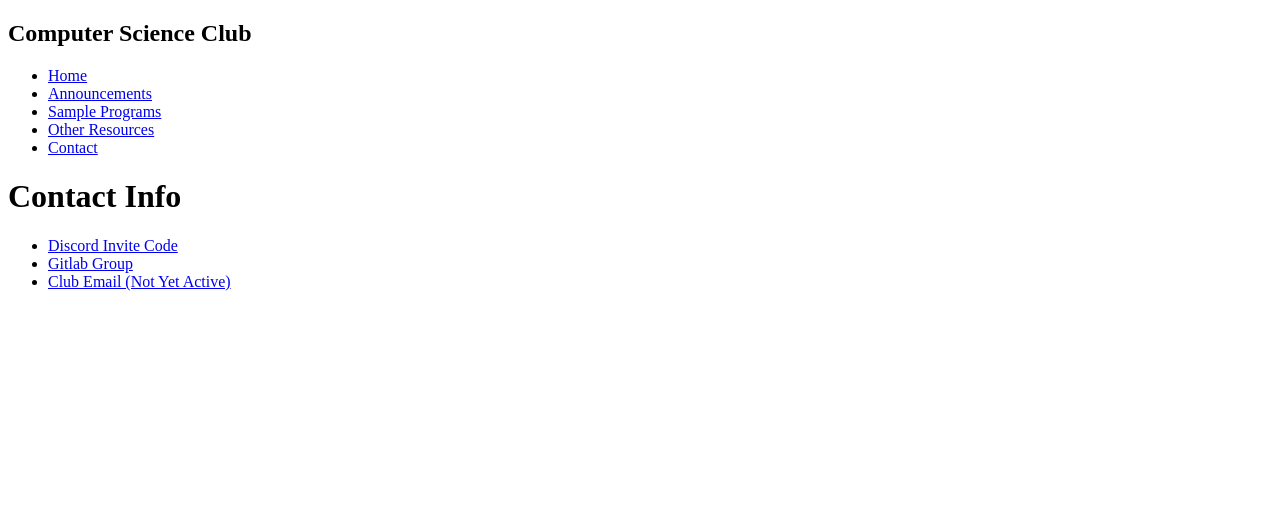
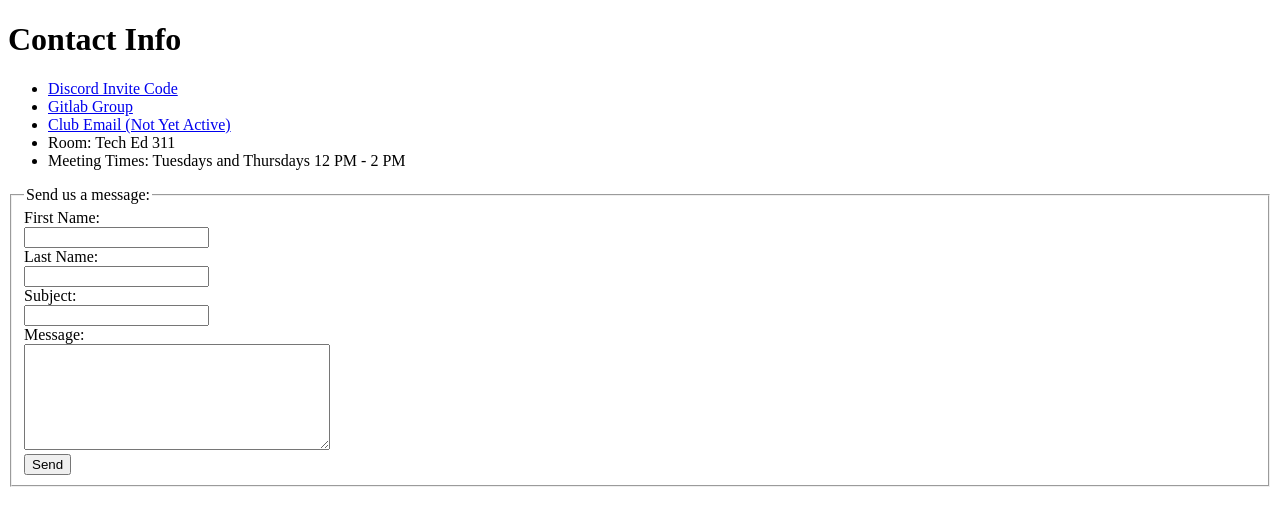
Before and after one commit to ARC-Computer-Science-Club/Club-Website, a plain HTML site: page contact.html in a window 1280 px wide. Drawn offline with Linux system fonts and the light colour scheme.

Commit message:
Added Contact Us Form

```diff
--- a/contact.html
+++ b/contact.html
@@ -1,19 +1,6 @@
 <!DOCTYPE HTML>
 <HTML>
-<head>
-  <title>CSC Website-Contact</title>
-</head>
 <body>
-<div class="header">
-  <h2>Computer Science Club</h2>
-  <ul>
-    <li><a href="#" >Home</a></li>
-    <li><a href="#" >Announcements</a></li>
-    <li><a href="#" >Sample Programs</a></li>
-    <li><a href="resources.html" >Other Resources</a></li>
-    <li><a href="contact.html" >Contact</a></li>
-  </ul>
-</div>
 
 <h1>Contact Info</h1>
 
@@ -21,7 +8,40 @@
     <li><a href = "https://discord.gg/q2mfHM5">Discord Invite Code</a></li>
     <li><a href = "https://gitlab.com/ARC_Computer_Science_Club/">Gitlab Group</a></li>
     <li><a href = "mailto:arccomputerscience@gmail.com">Club Email (Not Yet Active)</a></li>
+    <li>Room: Tech Ed 311</li>
+    <li>Meeting Times: Tuesdays and Thursdays 12 PM - 2 PM</li>
 </ul>
+
+<!-Input Headings will eventually appear inside box and disappear once you start typing->
+<form>
+  <fieldset>
+    <legend>Send us a message:</legend>
+    First Name: <br>
+    <input type = "text"
+           name = "firstname">
+    <br>
+    Last Name: <br>
+    <input type = "text"
+           name = "lastname">
+    <br>
+    Subject: <br>
+    <input type = "text"
+           name = "subject">
+    <br>
+    Message: <br>
+    <!- Eliminate resizeable textarea in CSS->
+    <textarea cols = "40"
+              rows = "6"
+              style = "width:300px; height: 100px;"
+              name = "usermessage">
+    </textarea>
+    <br>
+    <input type = "submit"
+           value = "Send">
+ </fieldset>
+</form>
+
+
 
 </body>
 </HTML>
```
